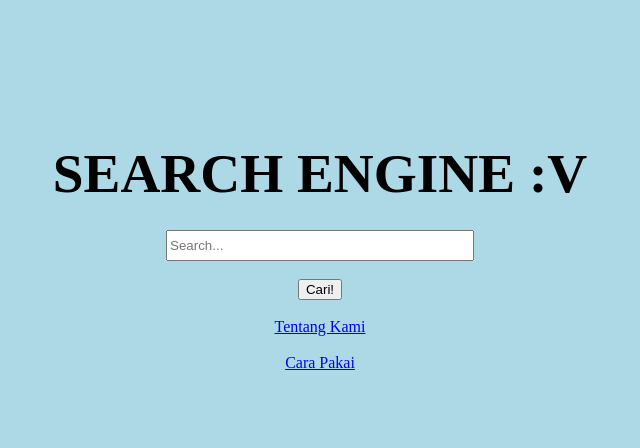
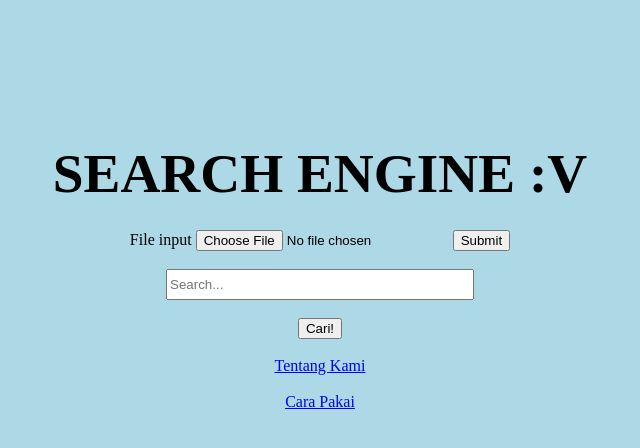
Before and after one commit to alliefn/simple-searchengine, a Flask app: page / in a window 1280 px wide. Shown: the top 448 px of the page, without its empty margins (320-960 px from the left). Run offline with Flask 2, Linux system fonts and the light colour scheme.

Commit message:
file button, database

```diff
--- a/src/app.py
+++ b/src/app.py
@@ -1,8 +1,20 @@
 from flask import Flask, render_template, request, redirect, url_for
+from flask_sqlalchemy import SQLAlchemy
 import readfile
 import vector
 
 app = Flask(__name__)
+
+#database blum selesai
+
+app.config['SQLALCHEMY_DATABASE_URI'] = 'sqlite:////home/kali/Tubes Algeo 2/database/database.db' #database path
+db = SQLAlchemy(app)
+
+class FileContainer(db.Model):
+	id = db.Column(db.Integer, primary_key=True)
+	name = db.Column(db.String(100))
+	data = db.Column(db.LargeBinary)
+#sampe sini database
 
 @app.route('/')
 def home():
@@ -20,13 +32,14 @@ def about():
 def howuse():
 	return render_template('howtouse.html')
 
+
 @app.route('/', methods=['GET'])
 def keyboard_input():
-    return prosesinput('GET')
+    return readfile('GET')
 
 @app.route('/index.html', methods=['GET']) # Backup kalo user nginput di /index.html
 def keyboard_input():
-    return prosesinput('GET')
+    return readfile('GET')
 
 @app.route('/', methods=['POST'])
 def upload_file():
--- a/src/templates/index.html
+++ b/src/templates/index.html
@@ -17,6 +17,16 @@
 	<div align="center">
 		<b><big><h1><big><big>SEARCH ENGINE :V</big></big></h1></big></b>
 	</div>
+	<div align="center" class="container">
+		<form method="POST" action="/uploadFile" enctype="multipart/form-data">
+		<div class ="form-group">
+			<label for="inputFile">File input</label>
+			<input type="file" name="Fileinput">
+			<button type="submit" class="btn btn-default">Submit</button>
+		</div>
+		</form>
+	</div>
+	<br>
 	<div align="center" class="search-box">
 		<input type="text" name="" placeholder="Search...">
 		<br><br>
```
